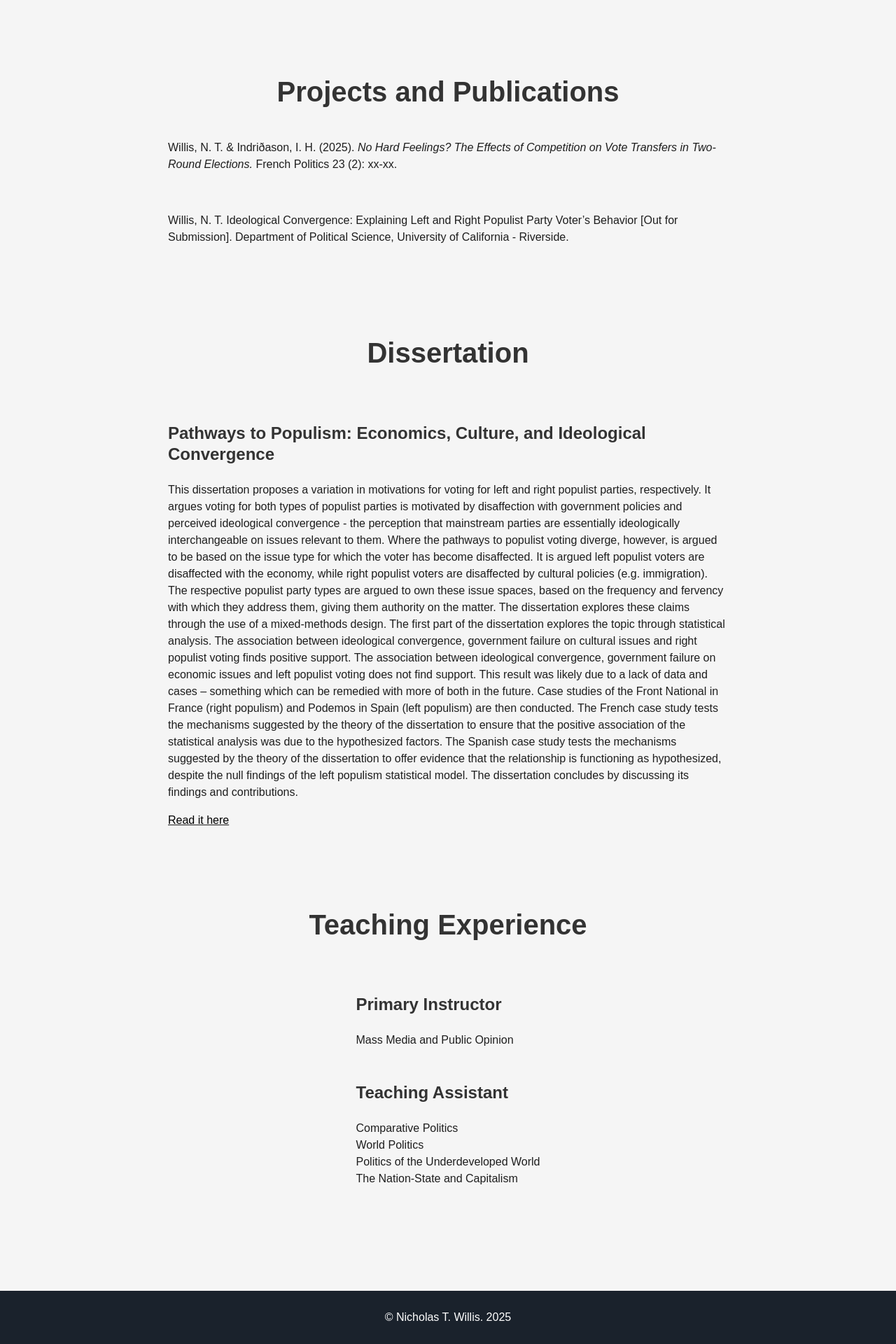
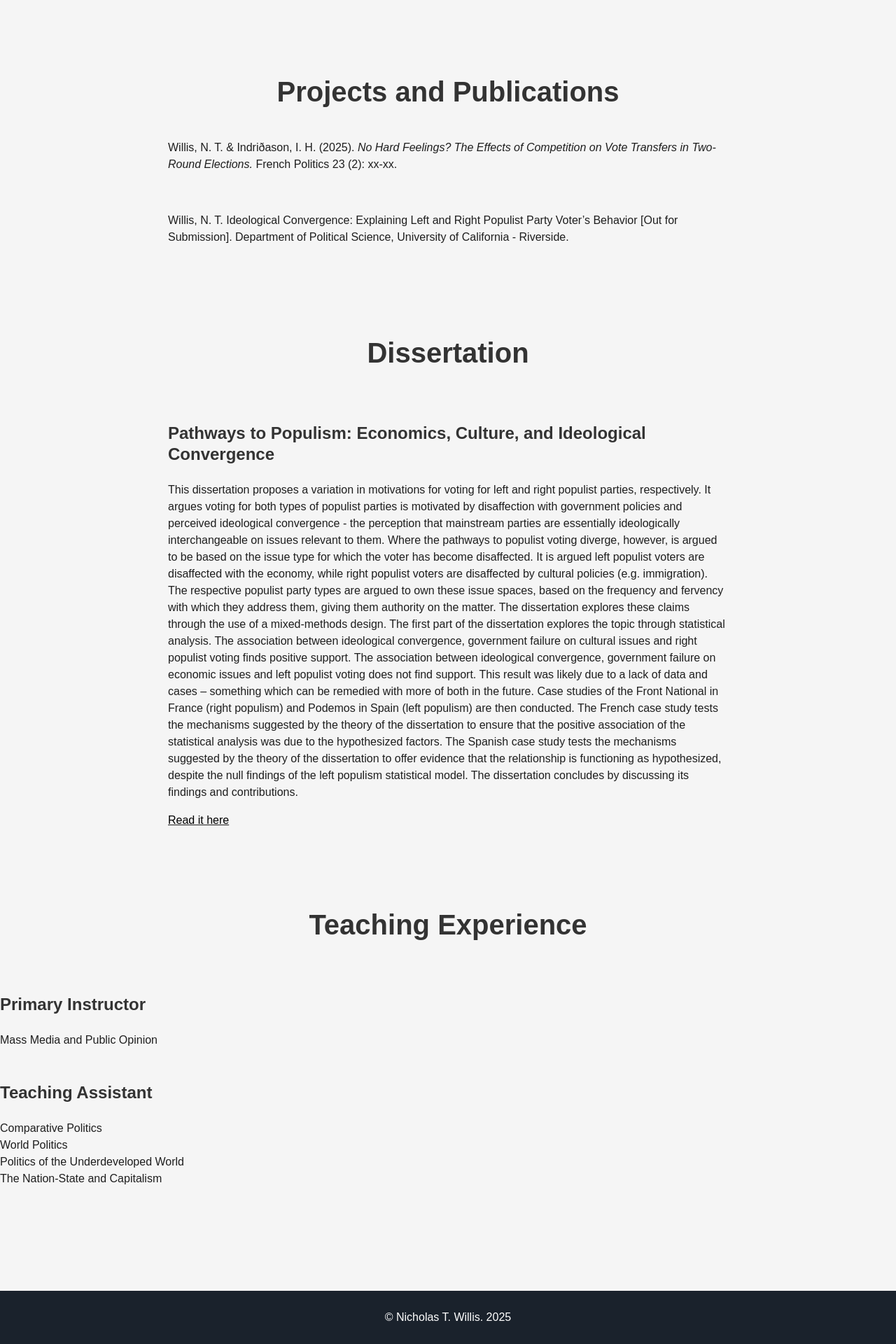
Before and after one commit to SimplyWillis/nicholastwillis, a Jekyll site: the page built from index.html, in a window 1280 px wide. Shown: the part 2387-4307 px from the top of the page at 70% size. Built offline with Jekyll 4.4.1, drawn with Linux system fonts in a browser that asks for light colours; nearby versions of some CDN libraries.

Commit message:
Update teachingexperience.html

```diff
--- a/_includes/teachingexperience.html
+++ b/_includes/teachingexperience.html
@@ -8,7 +8,7 @@
 
 <h1> Teaching Experience </h1>
 
-  <div style="text-align: center;">
+  <div style="text-align: left;">
     <div style="display: inline-block; text-align: left; max-width: 800px;">
       <h3>Primary Instructor</h3>
         <p>Mass Media and Public Opinion
```
